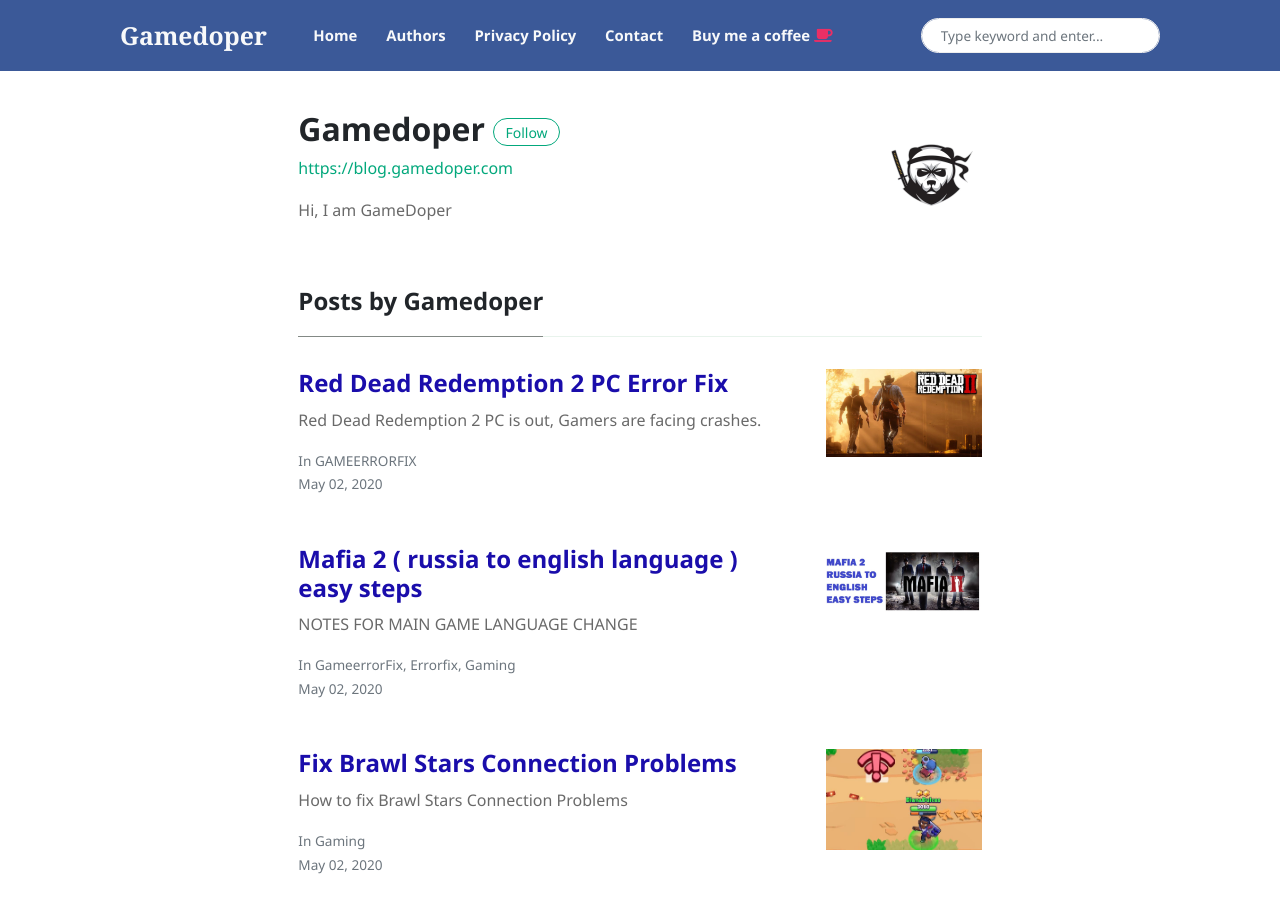
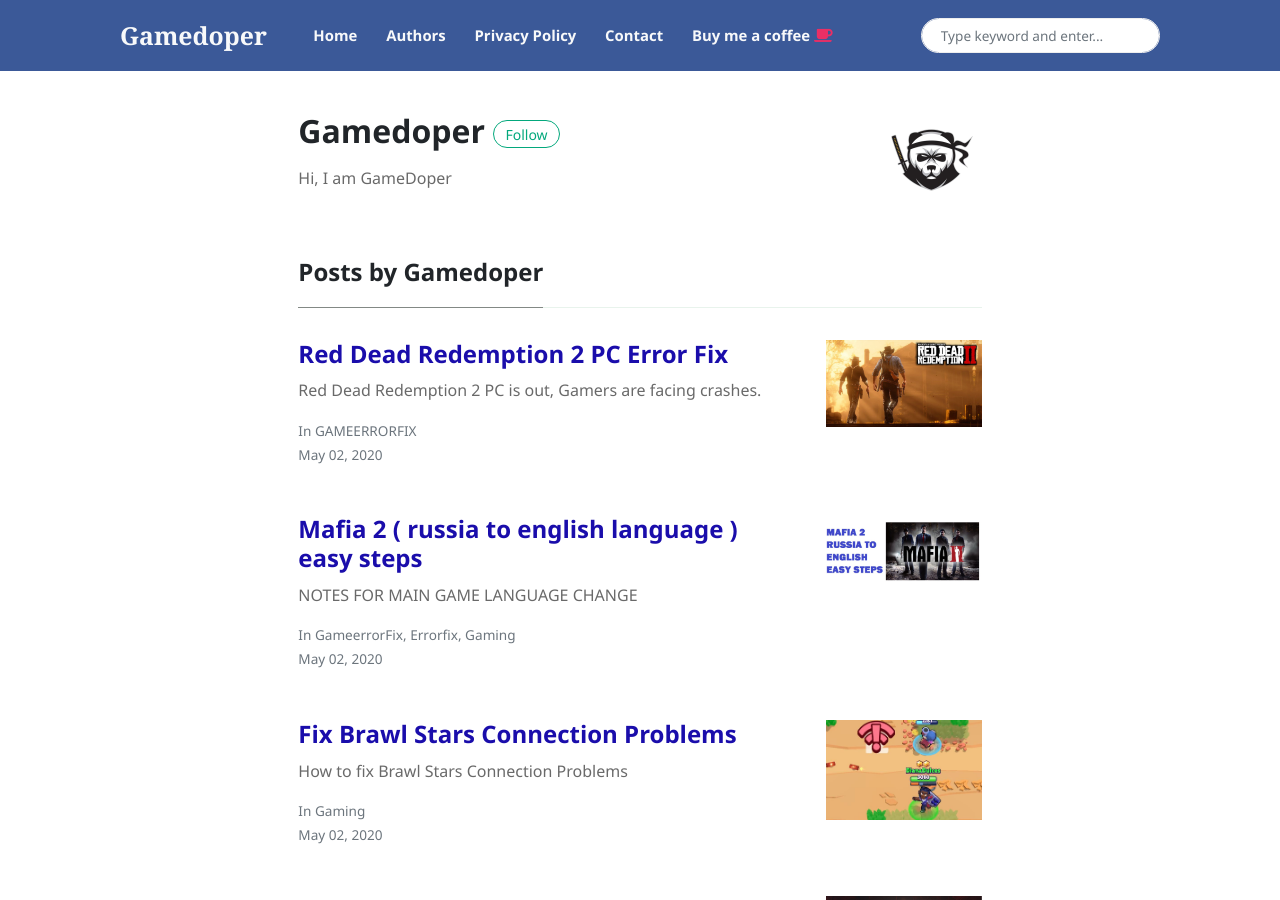
Before and after one commit to Gamedoper/Gamedoperarchives.github.io, a Jekyll site: the page built from _pages/author-gamedoper.html, in a window 1280 px wide and 900 px high. Built offline with Jekyll 4.4.1, drawn with Linux system fonts in a browser that asks for light colours; nearby versions of some CDN libraries; comment, search, counter and statistics services are not loaded; some of the changed lines change nothing that is shown.

Commit message:
Update _config.yml

```diff
--- a/_config.yml
+++ b/_config.yml
@@ -24,7 +24,7 @@
 authors:
     Gamedoper:
       name:           Gamedoper
-      site:           https://blog.gamedoper.com
+      site:
       avatar:         assets/images/avatar1.jpg
       bio:            "Hi, I am GameDoper"
       email:
```
